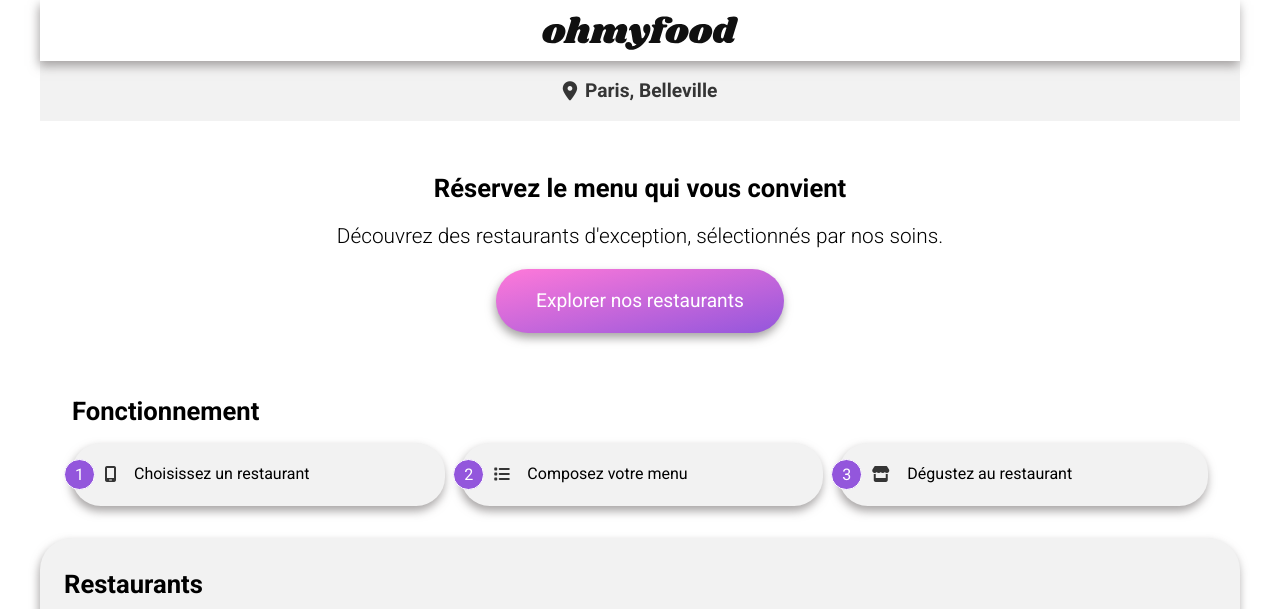
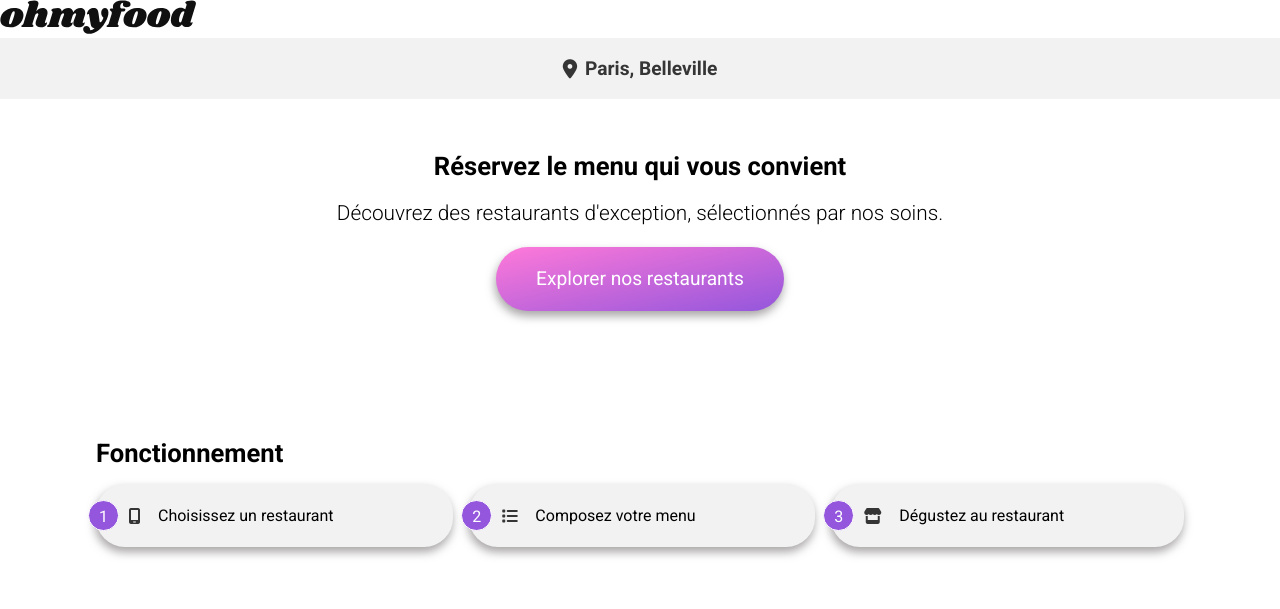
Before and after one commit to Chaimaa-as/ohmyfood, a website: page index.html in a window 1280 px wide. Shown: the top 609 px of the page. Drawn offline with Linux system fonts and the light colour scheme; a web font is replaced by a local one.

Commit message:
restructuration-html

```diff
--- a/sass/base/general.scss
+++ b/sass/base/general.scss
@@ -7,7 +7,7 @@
 }
 
 body{
-    max-width: 1200px;
+    max-width: 100%;
     /*mettre plutot width en 100%*/
     margin:0 auto;
 }
--- a/sass/layout/header.scss
+++ b/sass/layout/header.scss
@@ -1,5 +1,5 @@
 /* HEADER */
-.main-page{
+.homepage{
     padding-top:1rem;
     padding-bottom:0.4rem;
     text-align: center;
--- a/sass/layout/main.scss
+++ b/sass/layout/main.scss
@@ -1,6 +1,7 @@
 main{
-    padding:0rem;
-    margin-top:2rem;
+    padding-left: 6rem;
+    padding-right: 6rem;
+    margin-top: 2rem;
 }
 
 a{
--- a/sass/layout/research.scss
+++ b/sass/layout/research.scss
@@ -1,6 +1,6 @@
 /* RESEARCH SECTION */
 .research{
-    margin:2rem;
+    margin:6rem;
 }
 .research__steps ol{
     display:flex;
```
Also changed, not shown: style.css, 1 other file.
